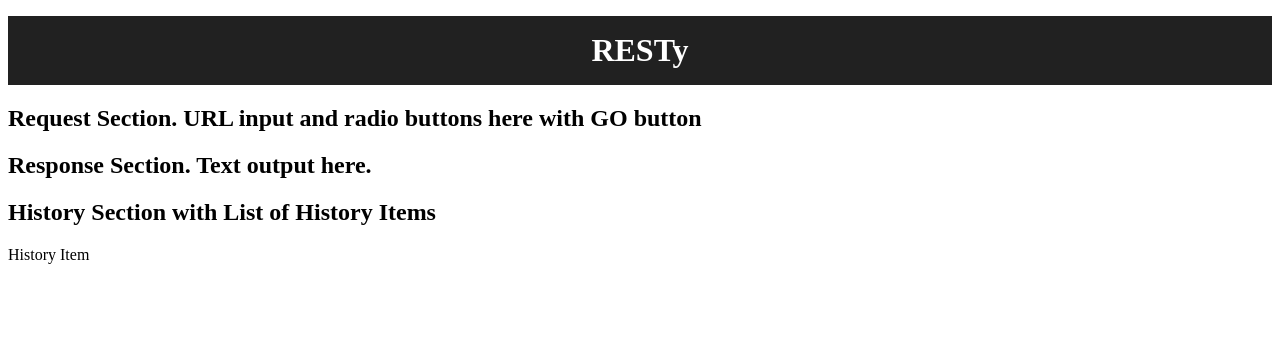
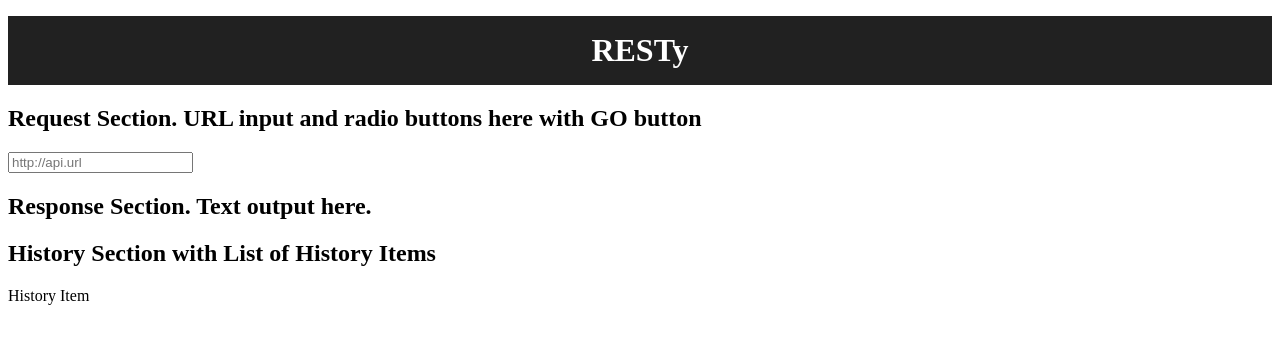
Before and after one commit to RhoneLachner/lab-29-resty, a React app: page / in a window 1280 px wide. Shown: the top 344 px of the page. Built offline with nearby package versions, Linux system fonts and the light colour scheme.

Commit message:
began adding text input to request file, radio inputs are next

```diff
--- a/src/components/sectionView/Header.css
+++ b/src/components/sectionView/Header.css
@@ -7,6 +7,5 @@
         margin: 1rem;
         padding: 1rem;
         color: rgb(255, 255, 255);
-
     }
 }
--- a/src/components/sectionView/RequestView.jsx
+++ b/src/components/sectionView/RequestView.jsx
@@ -3,10 +3,19 @@ import React, { Component } from 'react';
 export default class RequestView extends Component {
   render() {
     return (
-      <div>
-        <h2>Request Section.
+      <>
+        <div>
+          <h2>Request Section.
             URL input and radio buttons here with GO button</h2>
-      </div>
+        </div>
+
+        <form>
+          <input type="text" placeholder="http://api.url"></input>
+        </form>
+
+
+
+      </>
     );
   }
 }
```
Also changed, not shown: src/services/RequestFunc.js (added, +11 -0 lines), src/services/fetchApiFunc.js (deleted, +0 -11 lines).
